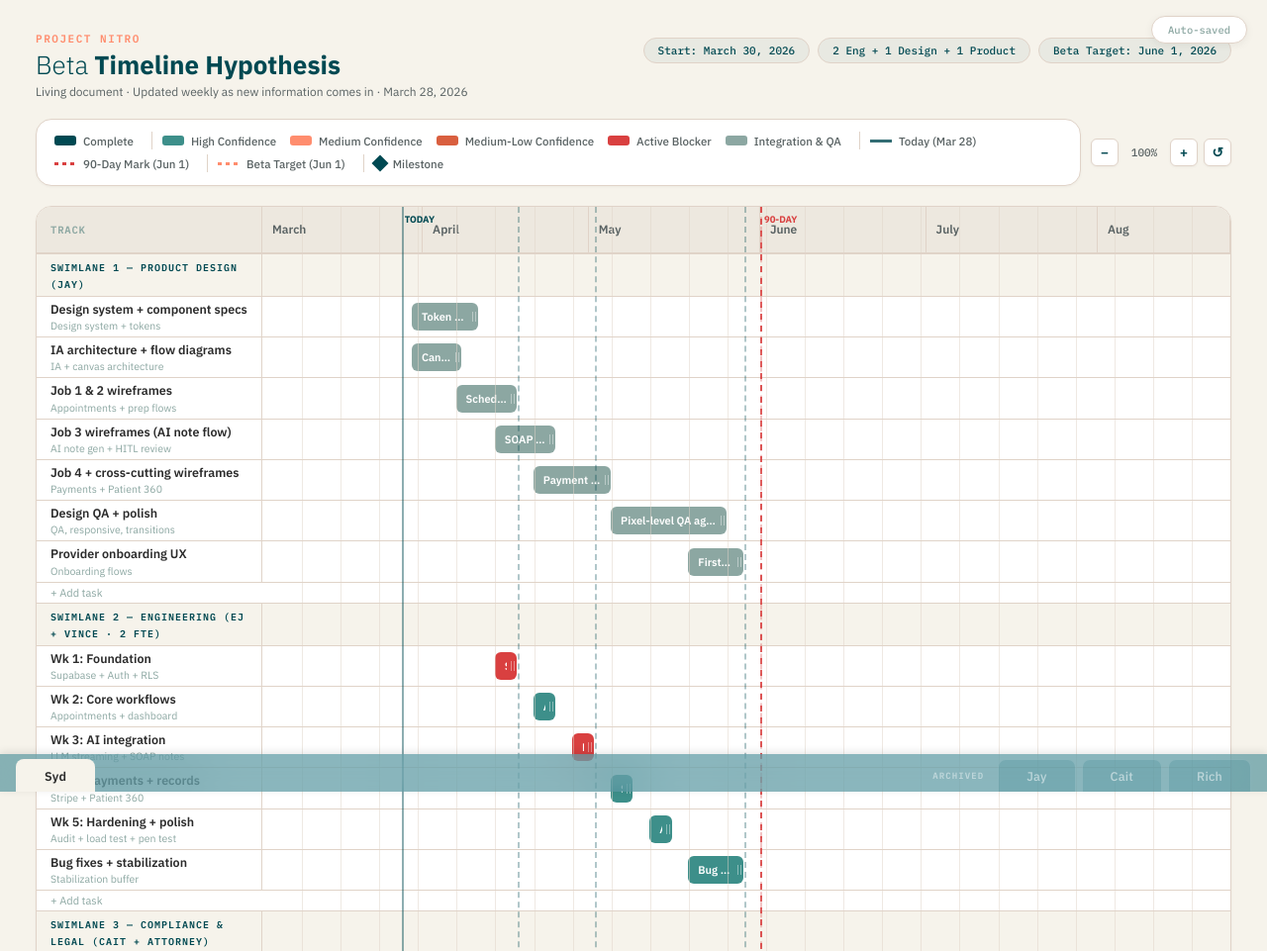
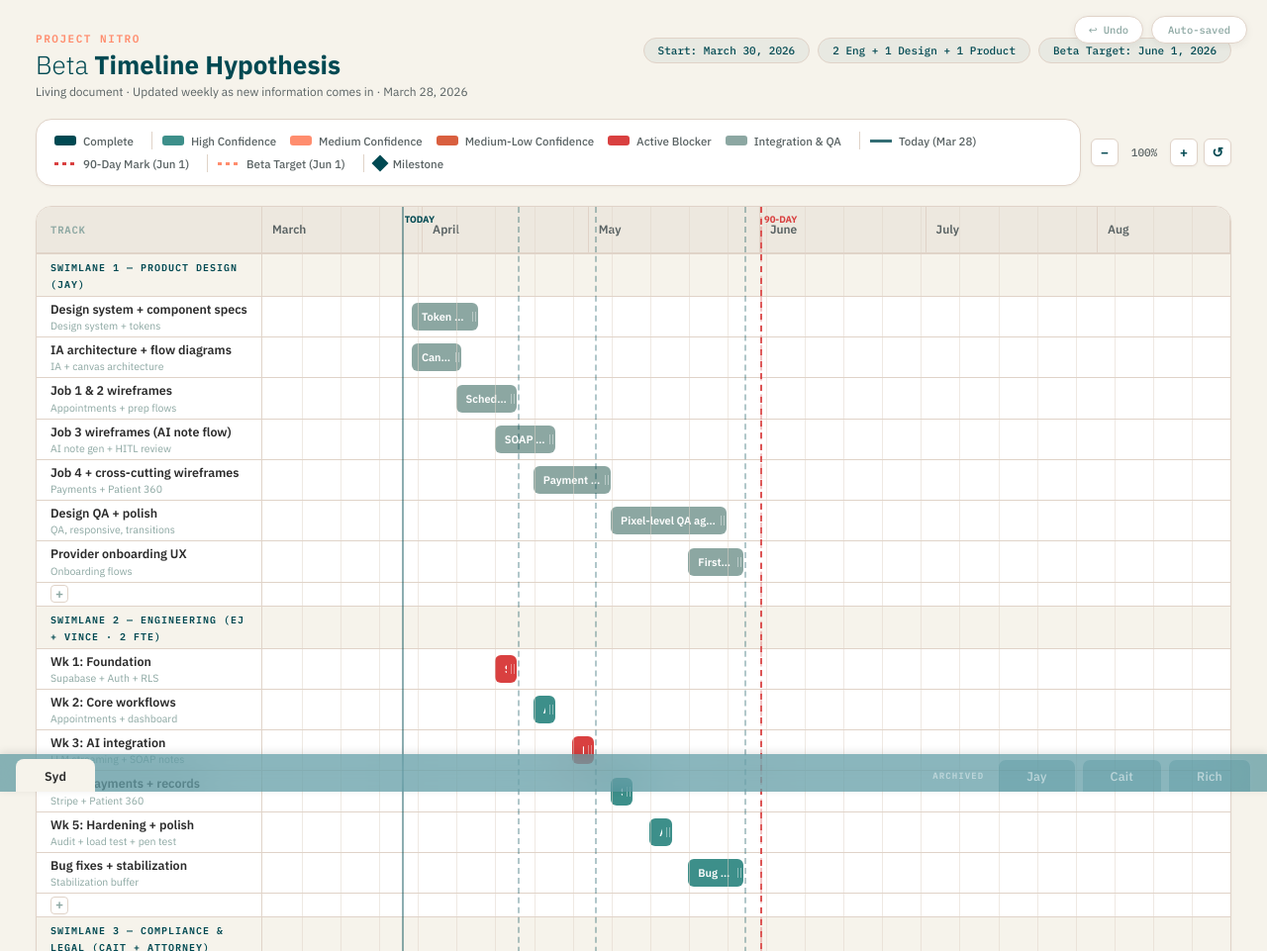
Before and after one commit to jtrainer357/beta-timeline, a plain HTML site: page index.html in a window 1280 px wide. Shown: the top 961 px of the page at 99% size. Drawn offline with Linux system fonts and the light colour scheme; no server answers.

Commit message:
Add undo button, fix add-row UX, fix compliance bar color, swimlane-aware colors
- Undo button in top-right next to save indicator (+ Cmd+Z support)
- Add-row button is now a small + icon in the left stub column
- New task bars inherit the dominant color of their swimlane
- Compliance bars use distinct color (#E8875F) to avoid dashed-outline TBD styling
- 30-state undo stack with debounced snapshots

Co-Authored-By: Claude Opus 4.6 (1M context) <noreply@anthropic.com>

```diff
--- a/index.html
+++ b/index.html
@@ -523,10 +523,31 @@ body {
   font-family: inherit;
 }
 .add-bullet:hover { color: var(--g); }
-.save-ind {
+.top-actions {
   position: fixed;
   top: 16px;
   right: 20px;
+  display: flex;
+  align-items: center;
+  gap: 8px;
+  z-index: 100;
+}
+.undo-btn {
+  font-family: 'IBM Plex Mono', monospace;
+  font-size: 10.5px;
+  font-weight: 500;
+  color: var(--txt-s);
+  background: white;
+  border: 1px solid var(--brd);
+  border-radius: 100px;
+  padding: 6px 14px;
+  cursor: pointer;
+  transition: all .15s;
+  box-shadow: 0 2px 8px rgba(0,0,0,.06);
+}
+.undo-btn:hover { color: var(--g); border-color: var(--g); }
+.undo-btn:active { background: var(--g-pale); }
+.save-ind {
   font-family: 'IBM Plex Mono', monospace;
   font-size: 10.5px;
   font-weight: 500;
@@ -535,7 +556,6 @@ body {
   border: 1px solid var(--brd);
   border-radius: 100px;
   padding: 6px 16px;
-  z-index: 100;
   transition: all .25s;
   box-shadow: 0 2px 8px rgba(0,0,0,.06);
 }
@@ -597,22 +617,42 @@ body {
 .tab.archived.active { opacity: 1; }
 
 /* ── ADD ROW BUTTON ──────────────────────── */
+.add-row-row {
+  display: flex;
+  border-bottom: 1px solid var(--brd);
+  min-height: 24px;
+}
+.add-row-stub {
+  width: var(--lw);
+  flex-shrink: 0;
+  border-right: 1px solid var(--brd);
+  display: flex;
+  align-items: center;
+  padding: 2px 14px;
+  position: sticky;
+  left: 0;
+  z-index: 10;
+  background: white;
+}
 .add-row-btn {
   display: flex;
   align-items: center;
-  gap: 4px;
-  font-size: 11px;
+  justify-content: center;
+  width: 18px;
+  height: 18px;
+  border-radius: 4px;
+  border: 1px solid var(--brd);
+  background: white;
+  font-size: 13px;
+  font-weight: 600;
   color: var(--txt-s);
   cursor: pointer;
-  padding: 3px 14px;
-  border: none;
-  background: none;
-  font-family: inherit;
-  transition: color .12s;
-  border-bottom: 1px solid var(--brd);
-  width: 100%;
-}
-.add-row-btn:hover { color: var(--g); }
+  transition: all .12s;
+  padding: 0;
+  line-height: 1;
+}
+.add-row-btn:hover { color: var(--g); border-color: var(--g); background: var(--g-pale); }
+.add-row-track { flex: 1; }
 
 /* ── GRID LINES (rendered in overlay via JS) ── */
 </style>
@@ -703,7 +743,10 @@ body {
   <div class="tab archived" data-tab="rich" onclick="switchTab('rich')">Rich</div>
 </div>
 
-<div class="save-ind" id="save-ind">Auto-saved</div>
+<div class="top-actions">
+  <button class="undo-btn" id="undo-btn" onclick="doUndo()" title="Undo (Cmd+Z)">&#8617; Undo</button>
+  <div class="save-ind" id="save-ind">Auto-saved</div>
+</div>
 
 <script>
 // ── CONFIGURATION ─────────────────────────────────
@@ -1277,7 +1320,7 @@ const TABS = {
     const S = {
       design: '#8CA7A2',
       eng: '#3D8F8A',
-      compliance: '#FF8D6E',
+      compliance: '#E8875F',
       onboard: '#3A7CA5',
       critical: '#D94040',
     };
@@ -1587,10 +1630,14 @@ function attachMilestoneHandlers(msEl, i) {
 }
 
 function addRow(gi) {
-  // Default: 2-week bar starting at TODAY, using the first bar's color in the group or teal
+  pushUndo();
+  // Default: 2-week bar using the swimlane's dominant color (most common non-critical bar color)
   const group = currentGroups[gi];
-  const defaultColor = (group.rows.length > 0 && group.rows[0].bars.length > 0)
-    ? group.rows[0].bars[0].color : '#8CA7A2';
+  const colorCounts = {};
+  group.rows.forEach(r => r.bars.forEach(b => {
+    if (b.color !== '#D94040') { colorCounts[b.color] = (colorCounts[b.color] || 0) + 1; }
+  }));
+  const defaultColor = Object.keys(colorCounts).sort((a,b) => colorCounts[b] - colorCounts[a])[0] || '#8CA7A2';
   const startDate = new Date(TODAY); startDate.setDate(startDate.getDate() + 1);
   const endDate = new Date(startDate); endDate.setDate(endDate.getDate() + 14);
   const newRow = {
@@ -1642,11 +1689,11 @@ function renderChart(tabKey) {
     });
 
     // Add row button per group
-    const addBtn = document.createElement('button');
-    addBtn.className = 'add-row-btn';
-    addBtn.textContent = '+ Add task';
-    addBtn.addEventListener('click', () => addRow(gi));
-    body.appendChild(addBtn);
+    const addRowRow = document.createElement('div');
+    addRowRow.className = 'add-row-row';
+    addRowRow.innerHTML = `<div class="add-row-stub"><button class="add-row-btn" title="Add task">+</button></div><div class="add-row-track"></div>`;
+    addRowRow.querySelector('.add-row-btn').addEventListener('click', () => addRow(gi));
+    body.appendChild(addRowRow);
   });
 
   // Milestone row
@@ -1805,6 +1852,30 @@ function addBullet(cardId) {
 }
 
 // ══════════════════════════════════════════════════════
+// ── UNDO SYSTEM ─────────────────────────────────────
+const _undoStack = [];
+const MAX_UNDO = 30;
+
+function pushUndo() {
+  const state = getState();
+  _undoStack.push(JSON.stringify(state));
+  if (_undoStack.length > MAX_UNDO) _undoStack.shift();
+}
+
+function doUndo() {
+  if (_undoStack.length === 0) return;
+  const prev = JSON.parse(_undoStack.pop());
+  applyState(prev);
+  schedSave();
+}
+
+document.addEventListener('keydown', (e) => {
+  if ((e.metaKey || e.ctrlKey) && e.key === 'z' && !e.shiftKey) {
+    e.preventDefault();
+    doUndo();
+  }
+});
+
 // ── AUTO-SAVE PERSISTENCE (Oracle API) ───────────────
 // ══════════════════════════════════════════════════════
 const validTabs = ['jay','cait','rich','syd'];
@@ -1914,8 +1985,12 @@ function applyState(state) {
   _lastSavedHash = hashState(state);
 }
 
+let _undoTimer = null;
 function schedSave() {
   clearTimeout(_saveTimer);
+  if (!_undoTimer) {
+    _undoTimer = setTimeout(() => { pushUndo(); _undoTimer = null; }, 50);
+  }
   saveInd.textContent = '\u25cf Saving\u2026';
   saveInd.className = 'save-ind saving';
   _saveTimer = setTimeout(doSave, 400);
```
